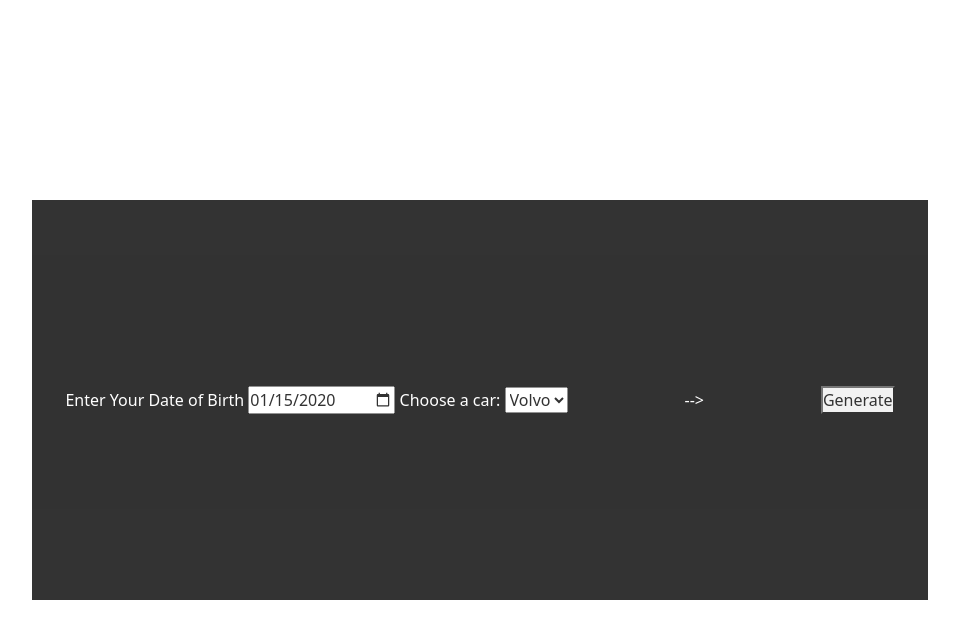
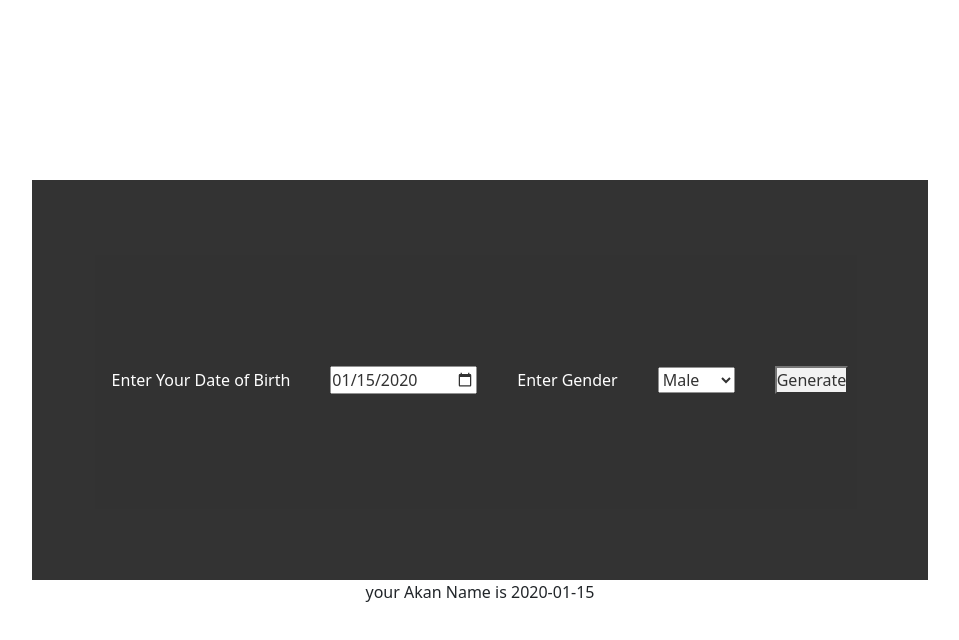
Before and after one commit to Blaisehala/namegenerator, a plain HTML site: page index2.html in a window 1280 px wide. Both pictures are taken after typing "2020-01-15" into the empty fields and a click on the button "Generate". Shown: the whole page, without its empty margins (160-1119 px from the left). Drawn offline with nearby package versions, Linux system fonts and the light colour scheme.

Commit message:
build:Initial addition of javascript function

```diff
--- a/index.js
+++ b/index.js
@@ -1,7 +1,74 @@
 
 
-let maleNames =[ 'Kwasi','Kwadwo', 'Kwabena','Kwaku','Yaw','Kofi','kwame']
 
-let femaleNames= ['Akosua','Adwoa','Abenaa','Akua','Yaa', 'Afua','Ama']
 
-let Days = ['Sunday','Monday', 'Tuesday', 'Wednesda','Thursday','Friday','Saturday']
+
+let form = document.getElementById('sbb');
+form.addEventListener('click', function(event){
+
+event.preventDefault();
+
+calling();
+
+});
+
+
+function calling() {
+
+  let dateOfBirth = document.getElementById('datedate').value;
+
+  var z = document.getElementById('para');
+  z.innerHTML = "your Akan Name is" + " " + dateOfBirth ;
+
+  console.log(dateOfBirth);
+
+
+};
+
+
+
+
+
+
+
+
+
+
+
+
+// const calender = document.getElementById('datedate').value;
+
+
+
+
+
+
+
+
+
+
+
+
+
+
+
+
+
+
+
+
+
+
+
+
+
+
+
+
+
+
+
+// // invaliddate
+// if ( month <=0 || month >12){
+//   alert('Invalid Date')
+// };
--- a/index2.html
+++ b/index2.html
@@ -17,37 +17,34 @@
 
   <div class="container1 ">
 
-    <form action="">
+    <form action="" method="" id="akan" >
 
       <div class="bus">
 
-        <div>
-          <label for="">Enter Your Date of Birth</label>
-          <input type="date" placeholder="Enter Your Date of Birth">
+
+        <label for="">Enter Your Date of Birth</label>
+        <input type="date" id="datedate">
 
 
-    <label for="cars">Choose a car:</label>
-  <select name="cars" id="cars">
-    <option value="volvo">Volvo</option>
-    <option value="saab">Saab</option>
-    <option value="opel">Opel</option>
-    <option value="audi">Audi</option>
-  </select>
+        <label for="cars">Enter Gender</label>
+        <select name="gender" id="gender">
+          <option value="Male">Male</option>
+          <option value="Female">Female</option>
+
+        </select>
+
+        <button  type="submit" id="sbb"  onclick="">Generate</button>
+       <br>
 
 
-          <!-- <label for="">Select Gender</label>
-          <label for="">Male</label>
-          <input type="radio" name="gender" value="">
+      </div>
 
+      <!-- <p id="para"></p>       -->
+    </form>
 
-          <label for="">Female</label>
-          <input type="radio" name="gender" value=""> -->
-        </div> -->
-
-
-        <button type="button" onclick="writer()">Generate</button>
-      </div>
-    </form>
+    <div id="results-container">
+      <p id="para"></p>
+    </div>
 
   </div>
 
--- a/stylee.css
+++ b/stylee.css
@@ -29,6 +29,7 @@ body {
   display: flex;
   justify-content: center;
   align-items: center;
+
 }
 
 
@@ -36,13 +37,20 @@ body {
 .bus{
   color: white;
   /* background-image:linear-gradient(to right, #19866f 10%, #FFCF00 49%, #FC4F4F 80%, #19866f 100%);; */
-  flex-direction: row;
+  /* flex-direction: row; */
   display: flex;
-  justify-content: space-around;
+  justify-content:center;
   align-items:center;
   height: 50vh;
   width: 70vw;
-  gap: 50px;
   opacity: 0.8;
   background-color: black;
 }
+
+input{
+margin:40px;
+}
+
+select{
+  margin: 40px;
+}
```
